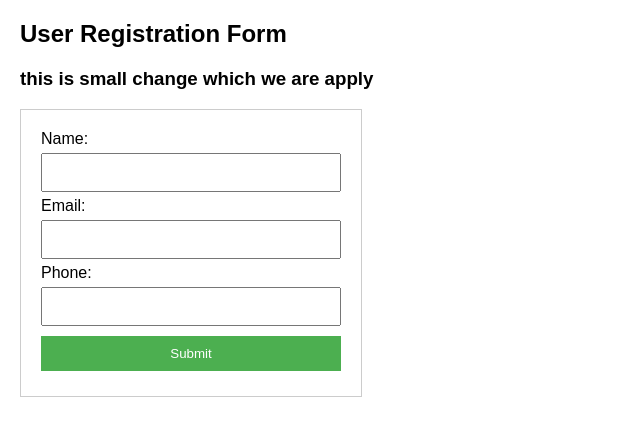
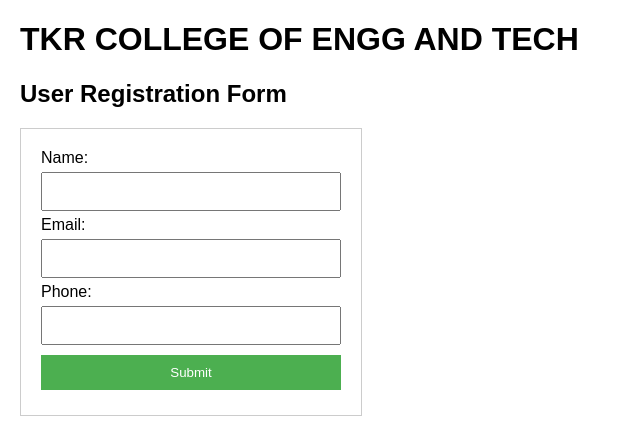
Before and after one commit to Kirangaggs/jenkinsproject, a plain HTML site: page index.html in a window 1280 px wide. Shown: the whole page, without its empty margins (0-640 px from the left). Drawn offline with Linux system fonts and the light colour scheme.

Commit message:
this is the second change

```diff
--- a/index.html
+++ b/index.html
@@ -7,8 +7,8 @@
 <link rel="stylesheet" href="styles.css">
 </head>
 <body>
+<h1>TKR COLLEGE OF ENGG AND TECH</h3>
 <h2>User Registration Form</h2>
-<h3>this is small change which we are apply</h3>
 <form>
 <label for="name">Name:</label>
 <input type="text" id="name" name="name" required><br>
```
